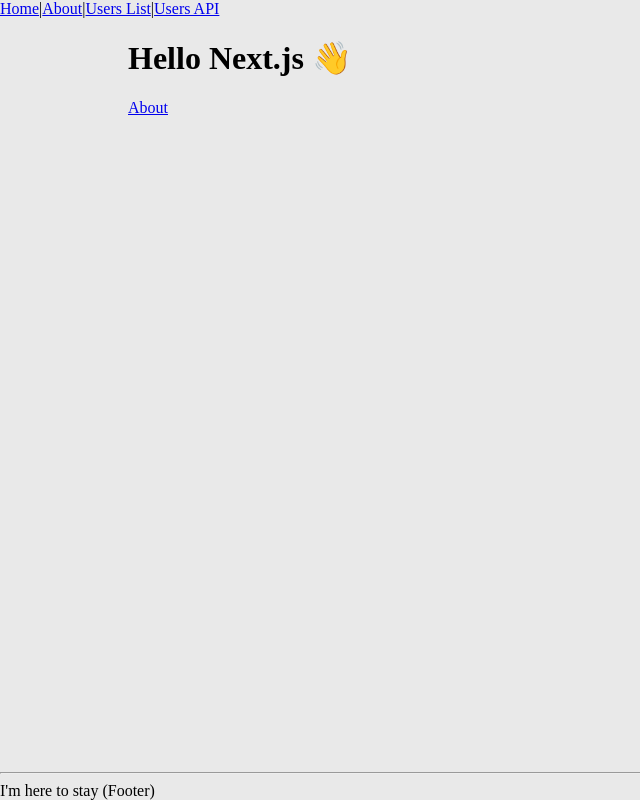
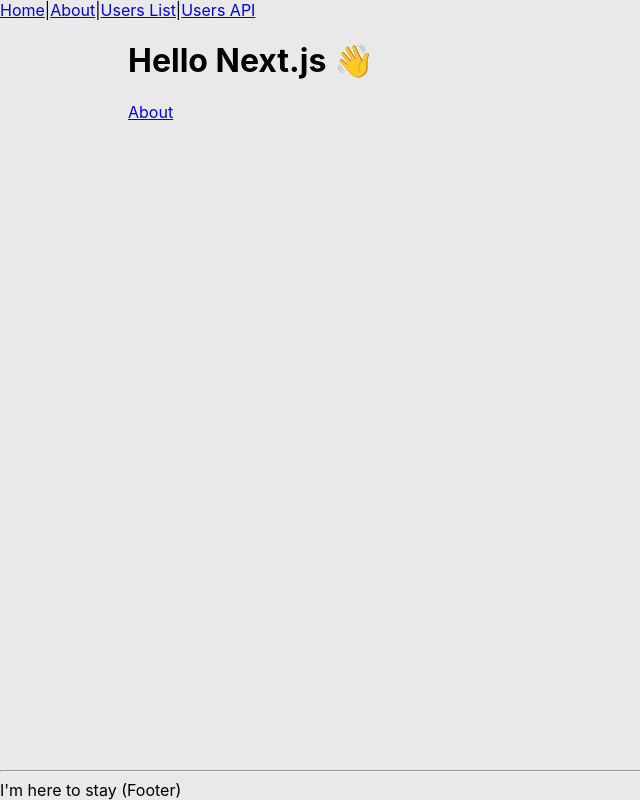
Before and after one commit to kawakamygg/techop-blog, a Next.js app in the folder app/: page / in a window 1280 px wide. Shown: the whole page, without its empty margins (0-640 px from the left). Built offline with nearby package versions, Linux system fonts and the light colour scheme.

Commit message:
✨ github-markdown-css 読み込み

```diff
--- /dev/null
+++ b/app/pages/_app.scss
@@ -0,0 +1,3 @@
+body {
+    font-family: -apple-system,BlinkMacSystemFont,Segoe UI,Helvetica,Arial,sans-serif,Apple Color Emoji,Segoe UI Emoji;
+}
--- a/app/pages/_app.tsx
+++ b/app/pages/_app.tsx
@@ -1,5 +1,7 @@
 import React from 'react'
+import 'github-markdown-css'
 import type { AppProps } from 'next/app'
+import './_app.scss'
 import 'normalize.css'
 
 const MyApp: React.FC<AppProps> = ({ Component, pageProps }: AppProps) => {
```
